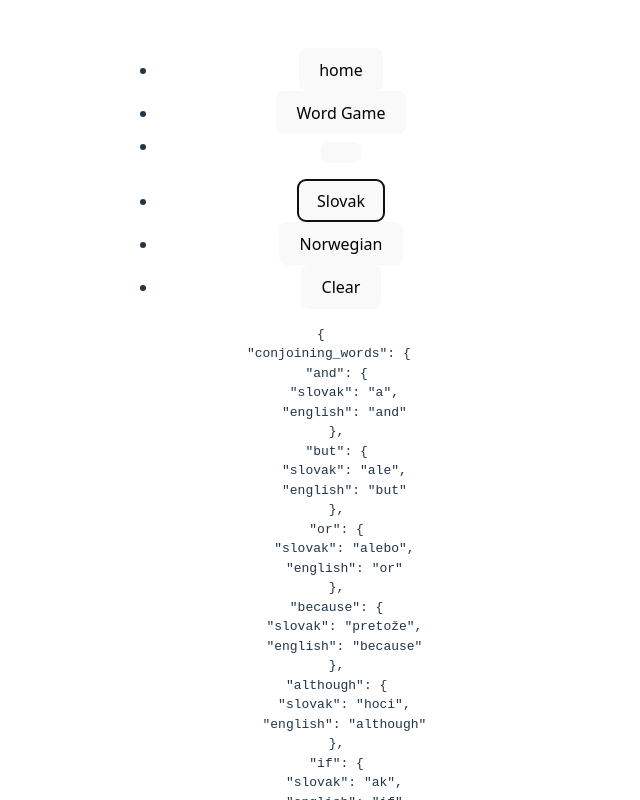
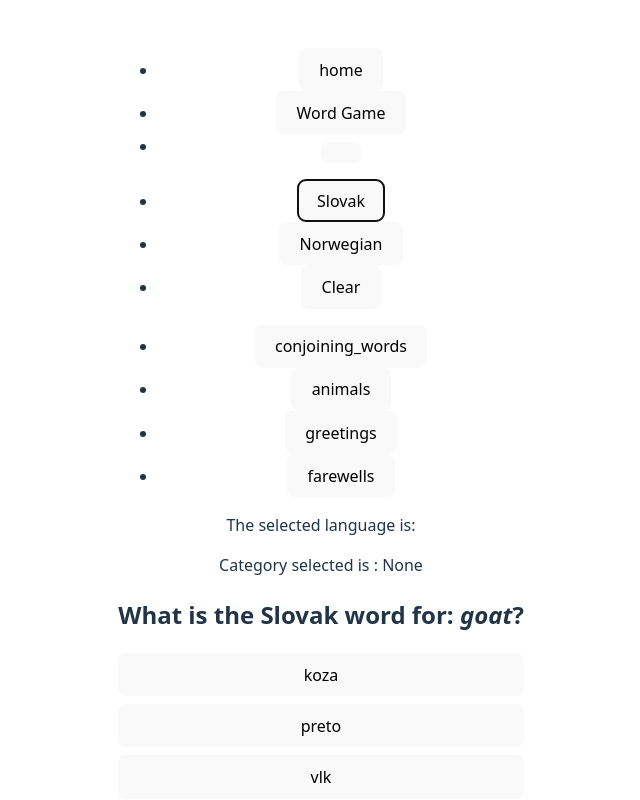
Before and after one commit to DoubleARon96/Language-Learning-app, a React app in the folder language-learning-app/: page / in a window 1280 px wide. Both pictures are taken after a click on the button "Slovak". Shown: the top 800 px of the page, without its empty margins (319-959 px from the left). Built offline with nearby package versions, Linux system fonts and the light colour scheme; the HTML template or start-up script is replaced by a standard one.

Commit message:
:sparkles: this commit has the category selector added to it so it now gives an output

```diff
--- a/language-learning-app/src/context/LanguageContext.tsx
+++ b/language-learning-app/src/context/LanguageContext.tsx
@@ -5,15 +5,27 @@ type WordsData = any;//Replace later with proper type
 interface LanguageContextType {
   selectedWords: WordsData | null;
   setSelectedWords: (value: WordsData | null) => void;
+
+  selectedCategory: string | null;
+  setSelectedCategory: (value: string | null) => void;
+
 }
 export const LanguageContext = createContext<LanguageContextType | undefined>(undefined);
 
 
 export function LanguageProvider({ children }: { children: React.ReactNode }) {
   const [selectedWords, setSelectedWords] = useState<any>(null);
+  const [selectedCategory, setSelectedCategory] = useState<string | null>(null);
+
 
   return (
-    <LanguageContext.Provider value={{ selectedWords, setSelectedWords }}>
+    <LanguageContext.Provider value={{
+        selectedWords,
+        setSelectedWords,
+        selectedCategory,
+        setSelectedCategory
+      }}
+>
       {children}
     </LanguageContext.Provider>
   );
--- a/language-learning-app/src/elements/LanguageButton.tsx
+++ b/language-learning-app/src/elements/LanguageButton.tsx
@@ -3,20 +3,35 @@ import { useLanguage } from "../context/LanguageContext";
 import slovakEnglishWords from '../assets/json/english-to-slovak.json';
 import norwegianEnglishWords from '../assets/json/english-to-norwegian.json';
 
-function LanguageButton(){
-    type WordsData = typeof slovakEnglishWords | typeof norwegianEnglishWords;
-    const { selectedWords, setSelectedWords } = useLanguage();
-  return(
-<div>
+function LanguageButton() {
+  type WordsData = typeof slovakEnglishWords | typeof norwegianEnglishWords;
+  const {selectedWords, setSelectedWords} = useLanguage();
+  const [selectedCategory, setSelectedCategory] = useState<string | null>(null);
+  const categories = selectedWords ? Object.keys(selectedWords) : [];
+
+  return (
+    <div>
       <ul>
-        <li><button onClick={()=> setSelectedWords(slovakEnglishWords)}>Slovak</button></li>
-        <li><button onClick={()=> setSelectedWords(norwegianEnglishWords)}>Norwegian</button></li>
-        <li><button onClick={()=> setSelectedWords(null)}>Clear</button></li>
+        <li><button onClick={() => setSelectedWords(slovakEnglishWords)}>Slovak</button></li>
+        <li><button onClick={() => setSelectedWords(norwegianEnglishWords)}>Norwegian</button></li>
+        <li><button onClick={() => setSelectedWords(null)}>Clear</button></li>
       </ul>
-      {selectedWords && (<pre>{JSON.stringify(selectedWords, null, 2)}</pre>
-    )}
+      {selectedWords && (
+        <ul>
+          {Object.keys(selectedWords).map(category => (
+            <li key={category}>
+              <button onClick={() => setSelectedCategory(category)}>
+                {category}
+              </button>
+            </li>
+          ))}
+        </ul>
+      )}
+
+      <p>The selected language is: {selectedWords ? Object(selectedWords)[0] : "None"}</p>
+      <p>Category selected is : {selectedCategory ? selectedCategory : "None"} </p>
     </div>
 
-);
+  );
 }
 export default LanguageButton;
```
